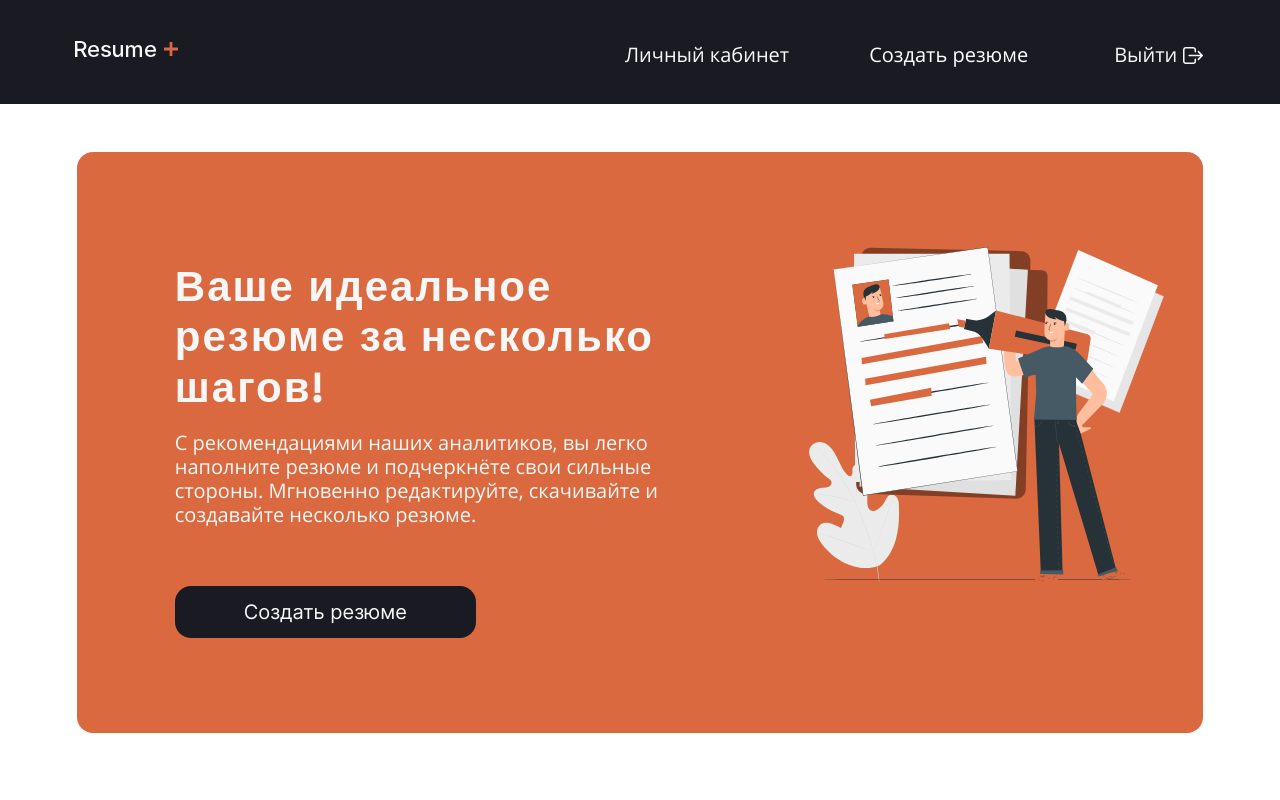
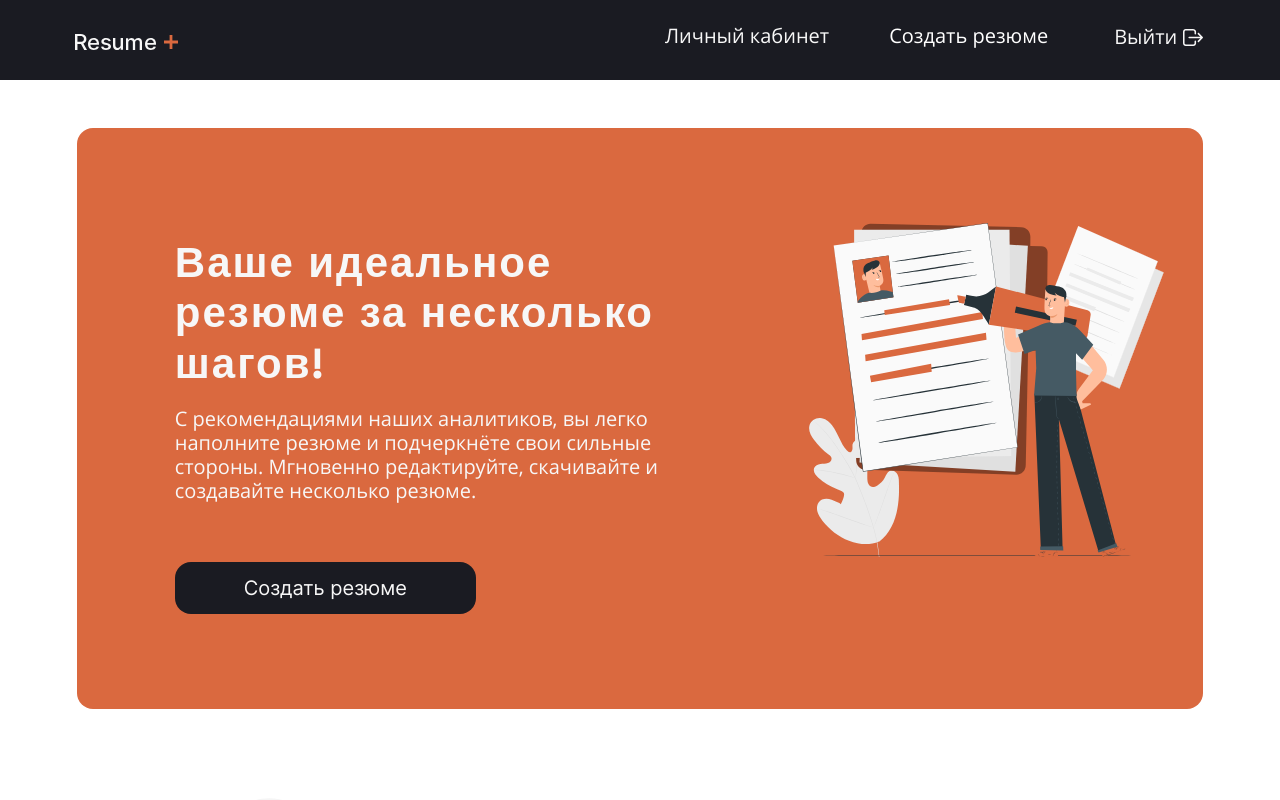
Before and after one commit to homo-errantium/frontend, a React (Create React App) app: page / in a window 1280 px wide. Shown: the top 800 px of the page. Built offline with nearby package versions, Linux system fonts and the light colour scheme.

Commit message:
fix: fix styles in header

```diff
--- a/src/components/Footer/Footer.scss
+++ b/src/components/Footer/Footer.scss
@@ -4,9 +4,8 @@
   background-color: #1a1b22;
   width: 100%;
   min-height: 160px;
-}
 
-.footer__flex-container {
+  &__flex-container {
     margin: 48px auto;
     max-width: 88%;
     display: flex;
@@ -14,34 +13,33 @@
     align-items: flex-start;
   }
 
-.footer__logo {
+  &__logo {
     display: flex;
-  gap: 8px;
+    column-gap: 8px;
   }
 
-.footer__logo-resume {
+  &__logo-resume {
     width: 81px;
     height: 16px;
   }
 
-.footer__logo-plus {
+  &__logo-plus {
     width: 14px;
     height: 14px;
   }
 
-.footer__contacts {
+  &__contacts {
     display: flex;
     flex-direction: column;
-  gap: 16px;
+    row-gap: 16px;
     justify-content: flex-end;
   }
 
-.footer__contact {
+  &__contact {
     color: #f7f7f7;
     text-align: right;
-  font-family: 'Open Sans', sans-serif;
     font-size: 20px;
-  font-weight: 400;
     line-height: 1.2;
     text-decoration: none;
   }
+}
--- a/src/components/Header/Header.js
+++ b/src/components/Header/Header.js
@@ -95,7 +95,7 @@ function Header({
   if (isProfilePage()) {
     return (
       <header className="header header_main">
-        <div className="header__flex-container header__flex-container_main">
+        <div className="header__flex-container">
           <NavLink className="header__nav-link" to="/">
             <div className="header__logo">
               <img
@@ -172,7 +172,7 @@ function Header({
   if (isResultPage()) {
     return (
       <header className="header">
-        <div className="header__flex-container">
+        <div className="header__flex-container header__flex-container_main">
           <button
             className="header__button"
             type="button"
@@ -190,7 +190,7 @@ function Header({
           </button>
           <div className="header__steps-buttons">
             <button
-              className="header__button header__button_black header__button_prev"
+              className="header__button header__button_black"
               type="button"
               label="button"
               onClick={() => navigate('/resume/personal-data')}
@@ -255,7 +255,7 @@ function Header({
   if (isMainPage() && isLoggedIn) {
     return (
       <header className="header header_main">
-        <div className="header__flex-container header__flex-container_main">
+        <div className="header__flex-container">
           <NavLink className="header__nav-link" to="/">
             <div className="header__logo">
               <img
@@ -313,7 +313,6 @@ function Header({
               onClick={() => {
                 cleanLocalStorage()
                 navigate('/')
-                // TODO очистить localStorage?
               }}
             >
               Выйти
@@ -334,7 +333,7 @@ function Header({
   if (isMainPage() && !isLoggedIn) {
     return (
       <header className="header header_main">
-        <div className="header__flex-container header__flex-container_main">
+        <div className="header__flex-container">
           <NavLink className="header__nav-link" to="/">
             <div className="header__logo">
               <img
@@ -399,14 +398,16 @@ function Header({
   // Логин и регистрация
   if (isLogRegPage()) {
     return (
-      <header className="header_white">
+      <header className="header header_white">
+        <div className="header__container">
           <NavLink className="header__nav-link" to="/">
             <img
               alt="логотип компании"
               src={ResumeLogoBlack}
-            className="header__logo-resume-plus"
+              className="header__logo-resume_plus"
             />
           </NavLink>
+        </div>
       </header>
     )
   }
@@ -414,7 +415,7 @@ function Header({
   if (!(isMainPage() && isLogRegPage())) {
     return (
       <header className="header">
-        <div className="header__flex-container">
+        <div className="header__flex-container header__flex-container_main">
           {isLoggedIn ? (
             <button
               className="header__button"
@@ -456,10 +457,10 @@ function Header({
               Главная страница
             </button>
           )}
-          <div className="header__steps-buttons">
+          <div className="header__steps-buttons header__steps-buttons_end">
             {!isPersonDataPage() && (
               <button
-                className="header__button header__button_prev"
+                className="header__button"
                 type="button"
                 label="button"
                 onClick={() => navigate(-1)}
@@ -491,7 +492,7 @@ function Header({
               Следующий шаг
               <div className="header__button-icon_flex-container">
                 <img
-                  className="header__button-icon header__button-icon-next"
+                  className="header__button-icon header__button-icon_next"
                   alt="стрелка вправо"
                   src={RightArrowIcon}
                 />
--- a/src/components/Header/Header.scss
+++ b/src/components/Header/Header.scss
@@ -1,22 +1,3 @@
-// .header {
-//   flex-grow: 0; /*чтобы header не рос*/
-//   flex-shrink: 0; /*чтобы header не сжимался*/
-//   box-sizing: border-box;
-//   background: grey;
-//   display: flex;
-//   justify-content: space-between;
-//   align-items: center;
-//   width: 100%;
-//   padding: 18px 70px;
-// }
-
-.header__logo {
-  width: 100px;
-  height: 36px;
-  display: flex;
-  justify-content: center;
-  align-items: center;
-}
 
 .header {
   flex-grow: 0;
@@ -25,137 +6,74 @@
   /*чтобы header не сжимался*/
   background-color: #f7f7f7;
   width: 100%;
-  // min-height: 116px;
   border-bottom: 1px solid #a6a6a6;
+
+  &_white {
+    background-color: #f7f7f7;
+    border-bottom: none;
   }
 
-.header_white {
-  padding-top: 32px;
-  padding-left: 88px;
-  background-color: #f7f7f7;
-  width: 100%;
-  display: flex;
-}
-
-.header__logo-resume-plus {
-  width: 100px;
-  height: 16px;
-}
-
-.header_main {
+  &_main {
     background-color: #1a1b22;
     min-height: 80px;
     border: none;
   }
 
-.header__flex-container {
-  margin: 24px auto;
-  max-width: 88%;
+  &__container {
+    width: 88%;
+    margin: 32px auto 0;
+    display: flex;
+    justify-content: flex-start;
+  }
+
+  &__nav-link {
+    text-decoration: none;
+  }
+
+  &__flex-container {
+    margin: 24px auto 8px;
+    width: 88%;
     display: flex;
     justify-content: space-between;
     align-items: flex-start;
+
+    &_main {
+      margin: 24px auto 25px;
+    }
   }
 
-.header__flex-container_main {
-  margin: 31px auto 25px;
+  &__logo {
+    width: 100px;
+    height: 36px;
+    display: flex;
+    justify-content: center;
+    align-items: center;
+    column-gap: 8px;
   }
 
-.header__logo {
-  display: flex;
-  gap: 8px;
-}
+  &__logo-resume {
+    width: 81px;
+    height: 16px;
 
-.header__logo-resume {
-  width: 81px;
+    &_plus {
+      width: 100px;
       height: 16px;
     }
 
-.header__logo-plus {
+  }
+
+  &__logo-plus {
     width: 14px;
     height: 14px;
   }
 
-.header__main-buttons {
+  &__main-buttons {
     display: flex;
-  gap: 60px;
+    column-gap: 60px;
     justify-content: flex-end;
-  align-items: center;
   }
 
-.header__main-button {
-  color: #f7f7f7;
-  text-align: center;
-  font-family: 'Open Sans', sans-serif;
-  font-size: 20px;
-  font-weight: 400;
-  line-height: 1.2;
-  margin: 0;
-}
-
-.header__logout-button {
-  display: flex;
-  background-color: #1a1b22;
-  color: #f7f7f7;
-  border: none;
-  cursor: pointer;
-}
-
-.header__exit-button {
-  display: flex;
-  justify-content: center;
-  align-items: center;
-  gap: 4px;
-}
-
-.header__exit-icon {
-  width: 24px;
-  height: 24px;
-}
-
-.header__steps-buttons {
-  display: flex;
-  gap: 20px;
-  margin-left: auto; // чтобы прижимался к правомуу краю
-}
-
-.header__button-icon_flex-container {
-  cursor: pointer;
-  display: flex;
-  width: 20px;
-  height: 20px;
-}
-
-.header__button-icon {
-  margin: auto;
-}
-
-.header__button-icon_exit {
-  margin-left: 4px;
-  width: 24px;
-  height: 24px;
-}
-
-.header__button-icon_personal {
-  width: 12.5px;
-  height: 10px;
-}
-
-.header__button-icon_previous {
-  width: 13px;
-  height: 12px;
-}
-
-.header__button-icon-next {
-  width: 13px;
-  height: 12px;
-}
-
-.header__button-icon_edit {
-  width: 20px;
-  height: 20px;
-}
-
-.header__button {
+  &__button {
     height: 48px;
     display: flex;
     gap: 4px;
@@ -172,34 +90,122 @@
     font-size: 20px;
     font-weight: 400;
     line-height: 120%;
+
+    &_transparent {
+      background-color: transparent;
+      color: #fff;
+      border: none;
+      padding: 0;
+      align-items: flex-start;
     }
 
-.header__button_margin {
-  margin: 24px 0 24px 88px;
-}
-
-.header__button_black {
+    &_black {
       background-color: #1a1b22;
       color: #fff;
     }
 
-.header__button_orange {
+    &_orange {
+      width: 210px;
+      height: 48px;
       background-color: #da693f;
       color: #fff;
       border-color: #da693f;
-}
-.header__button_orange:disabled {
+
+      &:disabled {
         background-color: #1A1B22;
         opacity: 0.6;
         border-color: #1A1B22;
       }
-
-.header__nav-link {
-  text-decoration: none;
     }
 
-.header__button_transparent {
-  background-color: transparent;
-  color: #fff;
+    &_next {
+      width: 236px;
+      height: 48px;
+    }
+
+    &_margin {
+      margin: 24px 0 24px 88px;
+    }
+
+
+  }
+
+  &__main-button {
+    color: #f7f7f7;
+    text-align: center;
+    font-family: 'Open Sans', sans-serif;
+    font-size: 20px;
+    font-weight: 400;
+    line-height: 1.2;
+    margin: 0;
+  }
+
+  &__logout-button {
+    display: flex;
+    background-color: #1a1b22;
+    color: #f7f7f7;
     border: none;
+    cursor: pointer;
   }
+
+  &__button-icon_flex-container {
+    cursor: pointer;
+    display: flex;
+    width: 20px;
+    height: 20px;
+  }
+
+  &__button-icon {
+    margin: auto;
+
+    &_exit {
+      margin-left: 4px;
+      width: 24px;
+      height: 24px;
+    }
+
+    &_edit {
+      width: 20px;
+      height: 20px;
+    }
+
+    &_personal {
+      width: 12.5px;
+      height: 10px;
+    }
+
+    &_previous {
+      width: 13px;
+      height: 12px;
+    }
+
+    &_next {
+      width: 13px;
+      height: 12px;
+    }
+
+  }
+
+  &__steps-buttons {
+    display: flex;
+    column-gap: 20px;
+    margin-left: auto; // чтобы прижимался к правомуу краю
+    min-width: 440px;
+
+    &_end {
+      justify-content: end;
+    }
+  }
+
+  &__exit-button {
+    display: flex;
+    justify-content: center;
+    align-items: center;
+    gap: 4px;
+  }
+
+  &__exit-icon {
+    width: 24px;
+    height: 24px;
+  }
+}
```
Lines whose indentation alone changed are shown as unchanged.
